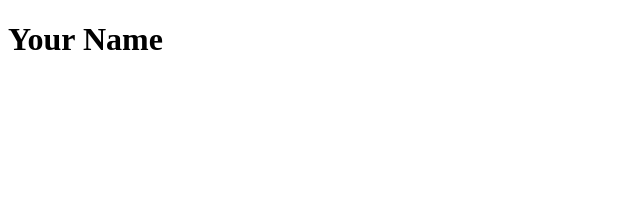
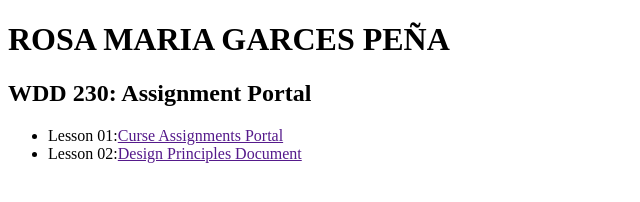
Before and after one commit to rosagp75/rosagp75.github.io, a plain HTML site: page index.html in a window 1280 px wide. Shown: the whole page, without its empty margins (0-640 px from the left). Drawn offline with Linux system fonts and the light colour scheme.

Commit message:
initial commit

```diff
--- a/index.html
+++ b/index.html
@@ -1,9 +1,23 @@
 <!doctype html>
-<html lang="en-us">
+<html lang="en">
 <head>
-  <title>Your Name</title>
+  <meta charset="utf-8">
+
+  <title>The HTML5 Herald</title>
+  <meta name="description" content="The HTML5 Herald">
+  <meta name="author" content="SitePoint">
+
+  <link rel="stylesheet" href="css/styles.css?v=1.0">
+
 </head>
+
 <body>
- <h1>Your Name</h1>
+  <script src="js/scripts.js"></script>
+  <H1>ROSA MARIA GARCES PEÑA</H1>
+  <H2>WDD 230: Assignment Portal</H2>
+  <ul>
+    <li>Lesson 01:<a href="">Curse Assignments Portal </a></li>
+    <li>Lesson 02:<a href="">Design Principles Document </a></li>
+  </ul>
 </body>
 </html>
```
